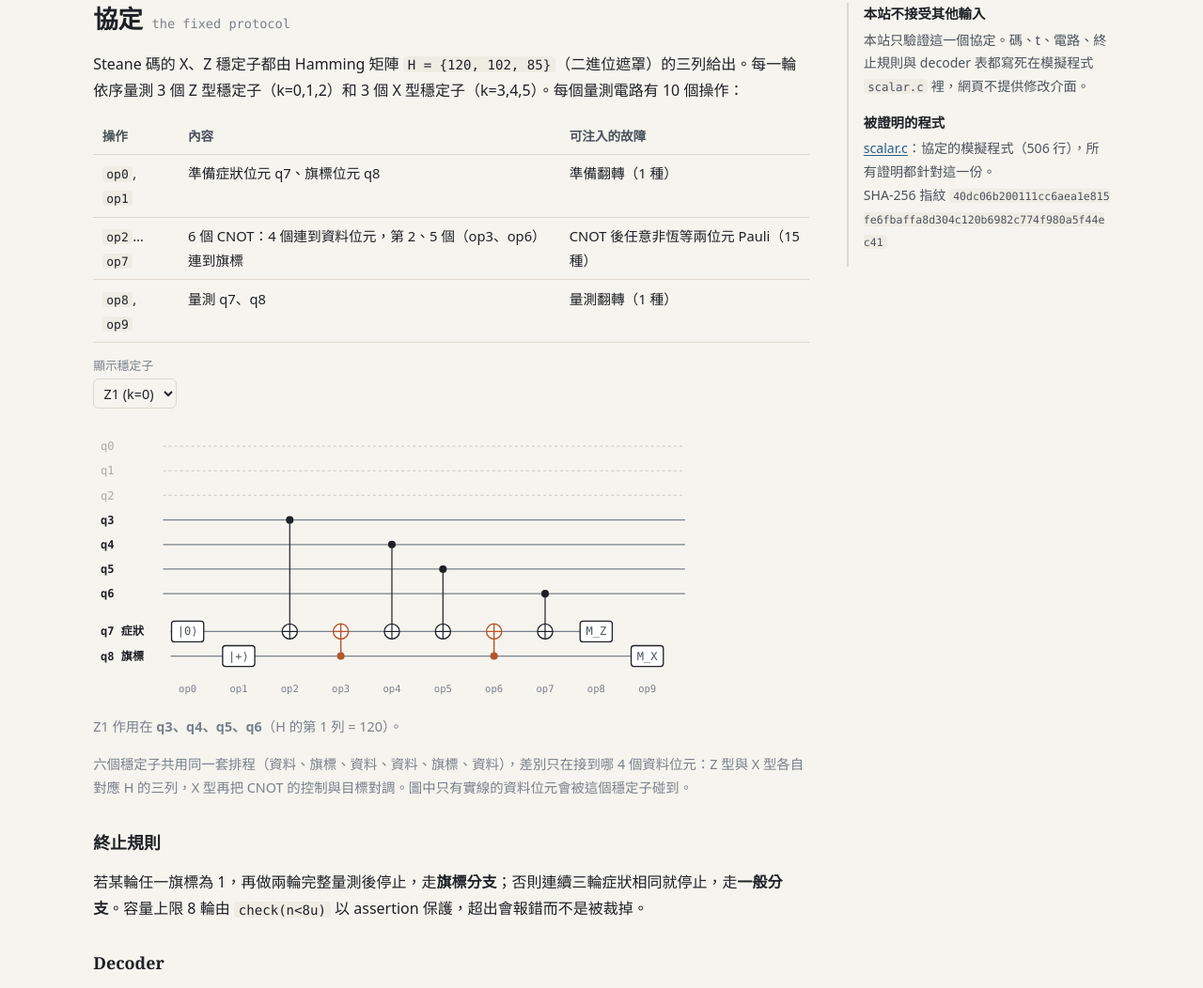
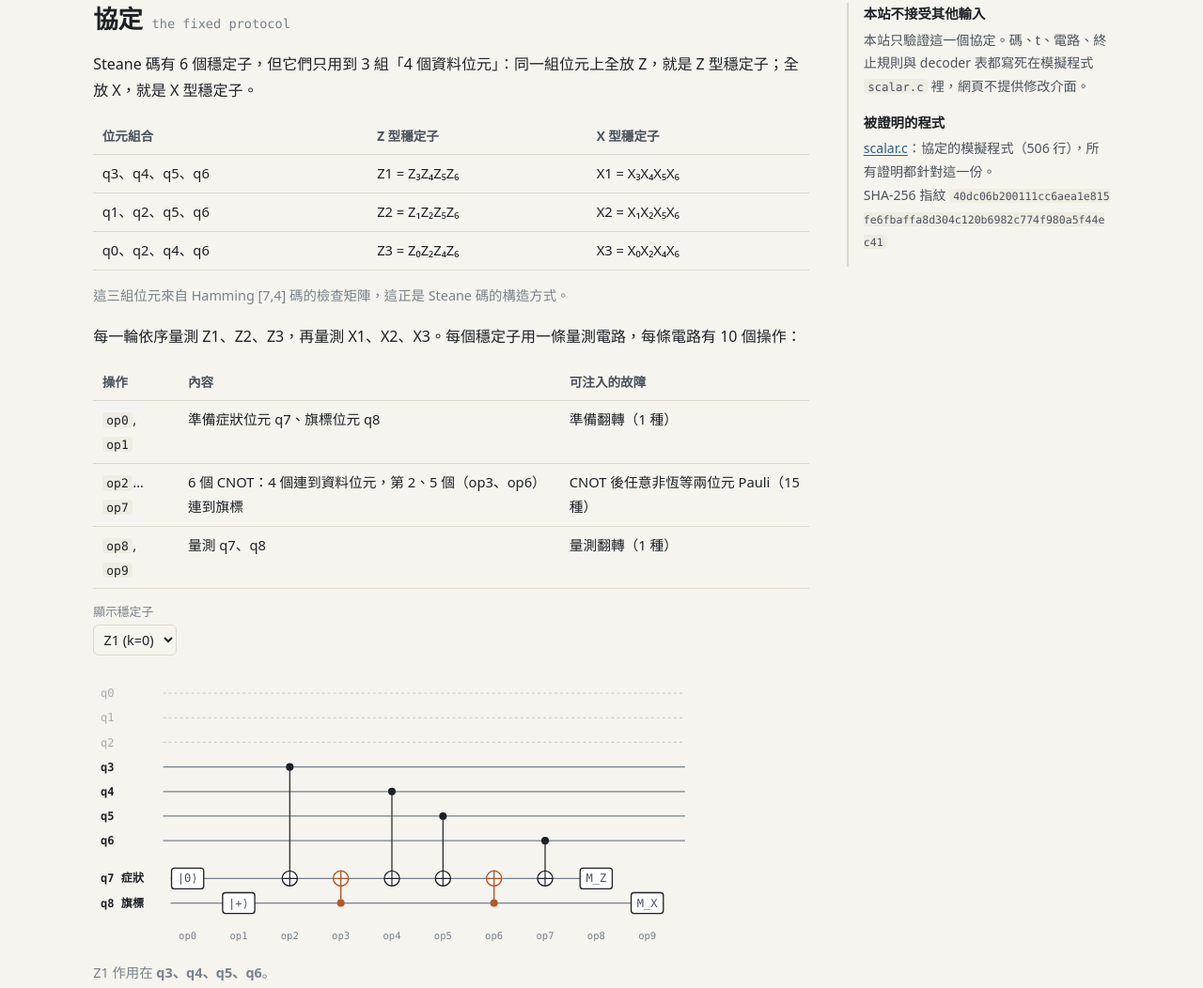
Before and after one commit to YiAnnChen/yiannchen.github.io, a plain HTML site: page ftec/index.html in a window 1280 px wide. Shown: the part 1243-2295 px from the top of the page at 94% size. Drawn offline with Linux system fonts and the light colour scheme.

Commit message:
Explain Steane stabilizers as qubit groups instead of binary masks
Co-Authored-By: Claude Opus 5.5 <noreply@anthropic.com>

```diff
--- a/ftec/assets/circuit.js
+++ b/ftec/assets/circuit.js
@@ -38,5 +38,5 @@ export function drawCircuit(el, k) {
   box(9, FLAG, zType ? 'M_X' : 'M_Z');
   for (let op = 0; op <= 9; op++) s += `<text class="lbl" x="${X(op)}" y="${Hh - 8}" text-anchor="middle">op${op}</text>`;
   s += '</svg>';
-  el.innerHTML = s + `<p class="note" style="margin:.2rem 0 0">${(zType ? 'Z' : 'X') + (k % 3 + 1)} 作用在 <strong>q${qs.join('、q')}</strong>（H 的第 ${k % 3 + 1} 列 = ${H[k % 3]}）。</p>`;
+  el.innerHTML = s + `<p class="note" style="margin:.2rem 0 0">${(zType ? 'Z' : 'X') + (k % 3 + 1)} 作用在 <strong>q${qs.join('、q')}</strong>。</p>`;
 }
--- a/ftec/index.html
+++ b/ftec/index.html
@@ -73,7 +73,15 @@
 <section class="chapter" id="protocol">
   <div class="body">
     <h2>協定<span class="en">the fixed protocol</span></h2>
-    <p>Steane 碼的 X、Z 穩定子都由 Hamming 矩陣 <code>H = {120, 102, 85}</code>（二進位遮罩）的三列給出。每一輪依序量測 3 個 Z 型穩定子（k=0,1,2）和 3 個 X 型穩定子（k=3,4,5）。每個量測電路有 10 個操作：</p>
+    <p>Steane 碼有 6 個穩定子，但它們只用到 3 組「4 個資料位元」：同一組位元上全放 Z，就是 Z 型穩定子；全放 X，就是 X 型穩定子。</p>
+    <table>
+      <tr><th>位元組合</th><th>Z 型穩定子</th><th>X 型穩定子</th></tr>
+      <tr><td>q3、q4、q5、q6</td><td>Z1 = Z₃Z₄Z₅Z₆</td><td>X1 = X₃X₄X₅X₆</td></tr>
+      <tr><td>q1、q2、q5、q6</td><td>Z2 = Z₁Z₂Z₅Z₆</td><td>X2 = X₁X₂X₅X₆</td></tr>
+      <tr><td>q0、q2、q4、q6</td><td>Z3 = Z₀Z₂Z₄Z₆</td><td>X3 = X₀X₂X₄X₆</td></tr>
+    </table>
+    <p class="note">這三組位元來自 Hamming [7,4] 碼的檢查矩陣，這正是 Steane 碼的構造方式。</p>
+    <p>每一輪依序量測 Z1、Z2、Z3，再量測 X1、X2、X3。每個穩定子用一條量測電路，每條電路有 10 個操作：</p>
     <table>
       <tr><th>操作</th><th>內容</th><th>可注入的故障</th></tr>
       <tr><td><code>op0</code>, <code>op1</code></td><td>準備症狀位元 q7、旗標位元 q8</td><td>準備翻轉（1 種）</td></tr>
@@ -83,7 +91,7 @@
     <div class="form-row"><label>顯示穩定子
       <select id="circ-k"><option value="0">Z1 (k=0)</option><option value="1">Z2 (k=1)</option><option value="2">Z3 (k=2)</option><option value="3">X1 (k=3)</option><option value="4">X2 (k=4)</option><option value="5">X3 (k=5)</option></select></label></div>
     <div id="circuit"></div>
-    <p class="note">六個穩定子共用同一套排程（資料、旗標、資料、資料、旗標、資料），差別只在接到哪 4 個資料位元：Z 型與 X 型各自對應 H 的三列，X 型再把 CNOT 的控制與目標對調。圖中只有實線的資料位元會被這個穩定子碰到。</p>
+    <p class="note">六個穩定子共用同一套排程（資料、旗標、資料、資料、旗標、資料），差別只在接到哪 4 個資料位元（見上表），X 型再把 CNOT 的控制與目標對調。圖中只有實線的資料位元會被這個穩定子碰到。</p>
     <h3>終止規則</h3>
     <p>若某輪任一旗標為 1，再做兩輪完整量測後停止，走<strong>旗標分支</strong>；否則連續三輪症狀相同就停止，走<strong>一般分支</strong>。容量上限 8 輪由 <code>check(n&lt;8u)</code> 以 assertion 保護，超出會報錯而不是被裁掉。</p>
     <h3>Decoder</h3>
@@ -163,7 +171,7 @@
     <table>
       <tr><th>量</th><th>編碼</th></tr>
       <tr><td>Pauli <span class="math">E</span></td><td>兩個 7 位元遮罩 <code>(x, z)</code>；第 q 位為 1 表示 q 上有 X（或 Z）成分，兩者皆 1 為 Y。乘法 = XOR，忽略相位。</td></tr>
-      <tr><td>症狀 <code>sy(x,z)</code></td><td>6 位元：低 3 位是 x 對 H 各列的奇偶（Z 型穩定子量到），高 3 位是 z 的奇偶。</td></tr>
+      <tr><td>症狀 <code>sy(x,z)</code></td><td>6 位元，依序是 Z1、Z2、Z3、X1、X2、X3 的量測結果。前 3 位看 X 錯誤落在各組位元上的個數是奇是偶，後 3 位看 Z 錯誤。</td></tr>
       <tr><td>每輪紀錄 <code>h_i</code></td><td>12 位元 <code>word = v | (flags&lt;&lt;6)</code>：位元 0–5 是 6 個穩定子的量測結果，位元 6–11 是對應旗標。</td></tr>
       <tr><td>修正 <code>ec</code></td><td>14 位元：低 7 位 X、高 7 位 Z。<code>0x80000000</code> 是找不到表項的哨兵值。</td></tr>
       <tr><td>故障輸入</td><td><code>run(mode,q,a,fr,fk,fo,fp)</code>：mode 0 無錯誤、1 初始錯誤（q 位，a=1 X／2 Z／3 Y）、2 電路故障（輪 fr、穩定子 fk、操作 fo、Pauli fp）。CNOT 故障的 fp 低 2 位作用在 control、高 2 位作用在 target。</td></tr>
```
